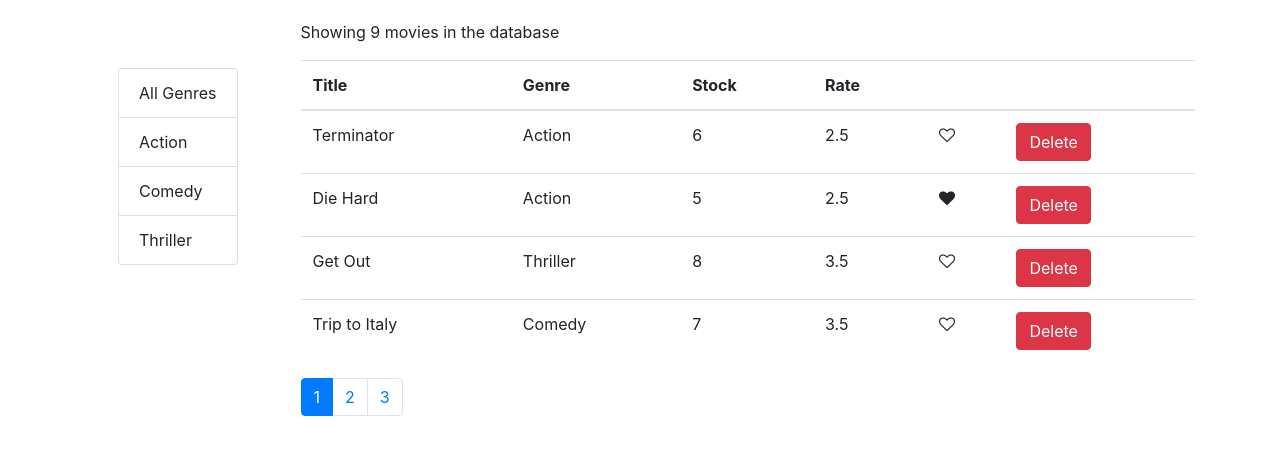
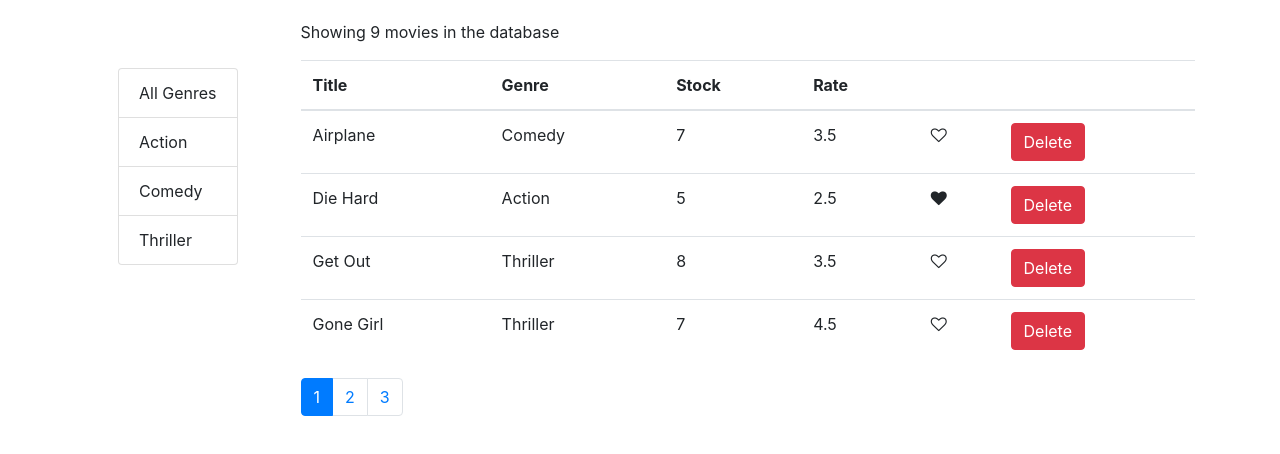
Before and after one commit to GrantRoche/LearningReactJs, a React (Create React App) app: page / in a window 1280 px wide. Shown: the top 454 px of the page. Built offline with nearby package versions, Linux system fonts and the light colour scheme.

Commit message:
added sorting function

```diff
--- /dev/null
+++ b/src/components/movieTable.jsx
@@ -0,0 +1,51 @@
+import React, { Component } from 'react';
+import Like from "./common/like";
+
+class MovieTable extends Component {
+    raiseSort = path => {
+        const sortColumn = {...this.props.sortColumn};
+        if(sortColumn.path === path)
+            sortColumn.order = (sortColumn.order === 'asc') ? 'desc' : 'asc';
+        else{
+            sortColumn.path = path;
+            sortColumn.order = 'asc';
+        }
+        this.props.onSort(sortColumn);
+    }
+    render() {
+        const {movies, onDelete, onLike} = this.props;
+        return (
+            <table className="table">
+                <thead>
+                    <tr>
+                        <th onClick={() => this.raiseSort('title')}>Title</th>
+                        <th onClick={() => this.raiseSort('genre.name')}>Genre</th>
+                        <th onClick={() => this.raiseSort('numberInStock')}>Stock</th>
+                        <th onClick={() => this.raiseSort('dailyRentalRate')}>Rate</th>
+                        <th></th>
+                        <th></th>
+                    </tr>
+                </thead>
+                <tbody>
+                { movies.map(movie =>
+                    <tr key = { movie._id }>
+                        <td>{ movie.title }</td>
+                        <td>{ movie.genre.name }</td>
+                        <td>{ movie.numberInStock }</td>
+                        <td>{ movie.dailyRentalRate }</td>
+                        <td><Like
+                                movies={movie}
+                                onClick={() => onLike(movie)}
+                            />
+                        </td>
+                        <td><button onClick={ () => onDelete(movie._id) }
+                            className="btn btn-danger" >Delete</button></td>
+                    </tr>
+                )}
+                </tbody>
+            </table>
+        );
+    }
+}
+
+export default MovieTable;
--- a/src/components/movies.jsx
+++ b/src/components/movies.jsx
@@ -1,25 +1,25 @@
 import React, { Component } from "react";
-import Like from "./common/like";
+import MovieTable from './movieTable.jsx';
 import ListGroup from "./common/listGroup";
 import Pagination from "./common/pagination";
 import { getMovies } from "../services/fakeMovieService";
 import { getGenres } from "../services/fakeGenreService";
 import { paginate } from '../utils/paginate';
+import _ from 'lodash';
 
 class Movies extends Component{
     state = {
         movies : [],
         genres : [],
         moviesPerPageCount : 4,
-        moviesPerPage : [],
         activePage: 1,
-        selectedGenre: {}
+        sortColumn: { path: 'title', order: 'asc'}
     };
 
     componentDidMount() {
         // this.handlePage(this.state.activePage);
 
-        const genres = [{ name:"All Genres"}, ...getGenres()];
+        const genres = [{_id:"", name:"All Genres"}, ...getGenres()];
         this.setState({ movies:getMovies(), genres });
     }
 
@@ -51,9 +51,13 @@ class Movies extends Component{
         this.setState({selectedGenre : genre, activePage: 1});
     }
 
+    handleSort = sortColumn => {
+        this.setState({ sortColumn });
+    }
+
     render(){
         const { length: count }= this.state.movies;
-        const { moviesPerPageCount, activePage, selectedGenre, movies: allMovies} = this.state;
+        const { moviesPerPageCount, activePage, selectedGenre, movies: allMovies, sortColumn} = this.state;
 
         if(count === 0)
             return <p>There are no movies in the database.</p>;
@@ -61,7 +65,8 @@ class Movies extends Component{
         const filtered = selectedGenre && selectedGenre._id
                 ? allMovies.filter(movie => movie.genre._id === selectedGenre._id)
                 : allMovies;
-        const movies = paginate(filtered, activePage, moviesPerPageCount);
+        const sorted = _.orderBy(filtered, [sortColumn.path], [sortColumn.order]);
+        const movies = paginate(sorted, activePage, moviesPerPageCount);
 
         return (
             <React.Fragment>
@@ -76,35 +81,12 @@ class Movies extends Component{
                     </div>
                     <div className="col">
                         <p>Showing { filtered.length } movies in the database</p>
-                        <table className="table">
-                            <thead>
-                                <tr>
-                                    <th>Title</th>
-                                    <th>Genre</th>
-                                    <th>Stock</th>
-                                    <th>Rate</th>
-                                    <th></th>
-                                    <th></th>
-                                </tr>
-                            </thead>
-                            <tbody>
-                                { movies.map(movie =>
-                                    <tr key = { movie._id }>
-                                        <td>{ movie.title }</td>
-                                        <td>{ movie.genre.name }</td>
-                                        <td>{ movie.numberInStock }</td>
-                                        <td>{ movie.dailyRentalRate }</td>
-                                        <td><Like
-                                                movies={movie}
-                                                onClick={() => this.handleLike(movie)}
-                                            />
-                                        </td>
-                                        <td><button onClick={ () => this.handleDelete(movie._id) }
-                                            className="btn btn-danger" >Delete</button></td>
-                                    </tr>
-                                )}
-                            </tbody>
-                        </table>
+                        <MovieTable
+                            movies={movies}
+                            sortColumn={sortColumn}
+                            onDelete={this.handleDelete}
+                            onLike={this.handleLike}
+                            onSort={this.handleSort}/>
                         <Pagination
                             moviesCount={filtered.length}
                             numMoviesPerPage={moviesPerPageCount}
```
Also changed, not shown: src/components/common/tableHeader.jsx (added, +10 -0 lines).
